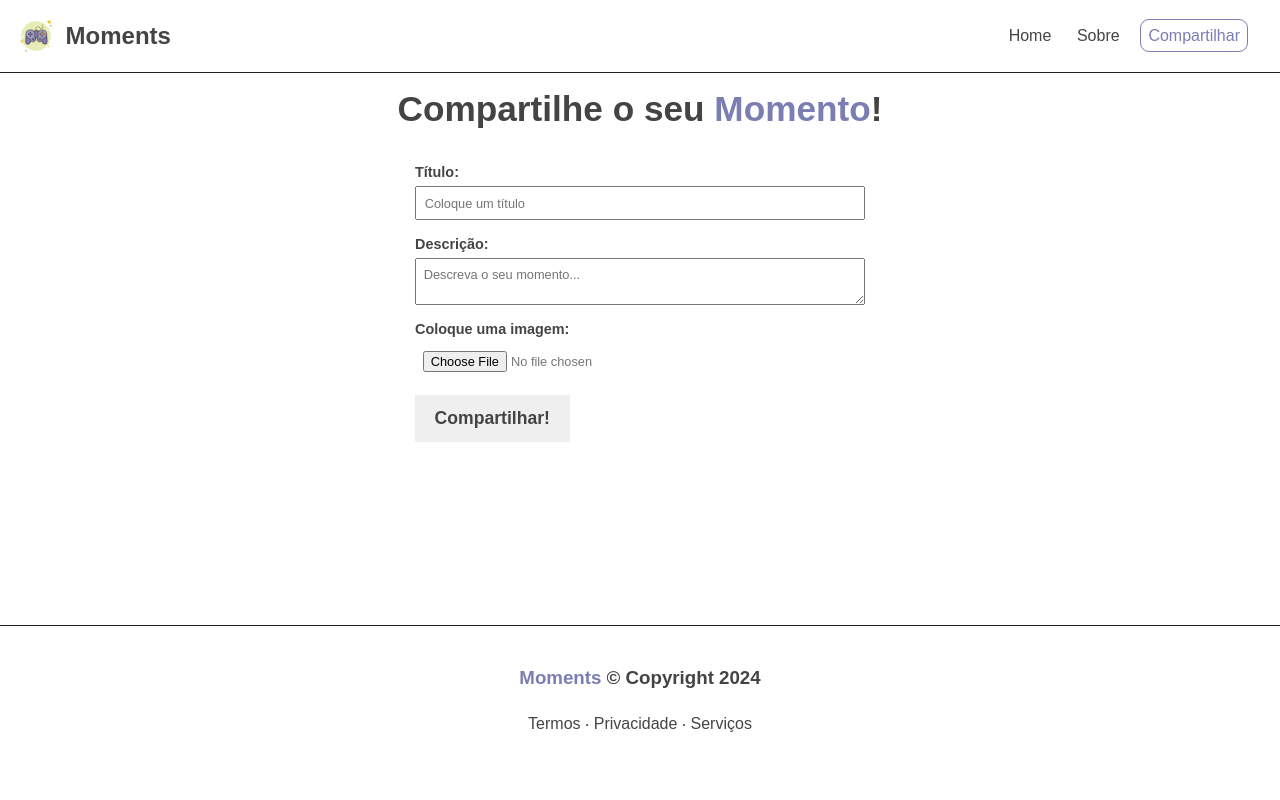
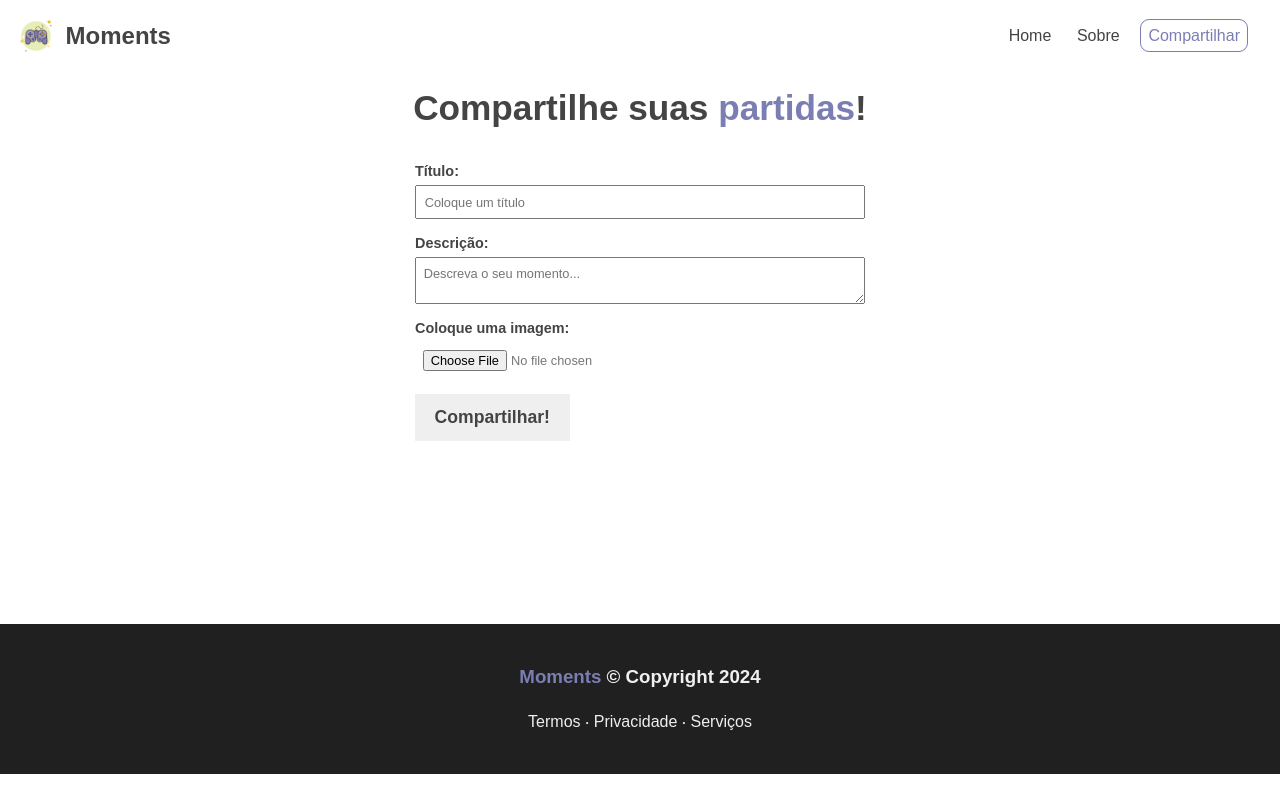
Before and after one commit to DvlprMatheus/Angular_Moments, an Angular app: page /moments/new in a window 1280 px wide. Built offline with nearby package versions, Linux system fonts and the light colour scheme.

Commit message:
CSS Update
Atualização de detalhes de estilização para o projeto.

```diff
--- a/src/app/components/footer/footer.component.css
+++ b/src/app/components/footer/footer.component.css
@@ -1,10 +1,14 @@
 footer {
-    border-top: 1px solid #202020;
+    background-color: #202020;
     display: flex;
     flex-direction: column;
     align-items: center;
     justify-content: center;
     height: 150px;
+}
+
+footer h3, p, a {
+    color: #efefef;
 }
 
 footer h3 {
@@ -19,3 +23,7 @@ footer span {
 footer a {
     cursor: pointer;
 }
+
+footer a:hover {
+    color: #7b7eb2;
+}
--- a/src/app/components/header/header.component.css
+++ b/src/app/components/header/header.component.css
@@ -2,7 +2,7 @@ nav {
     display: flex;
     justify-content: space-between;
     padding: 1em;
-    border-bottom: 1px solid #202020;
+
 }
 
 .brand, .links {
--- a/src/app/components/pages/new-moment/new-moment.component.html
+++ b/src/app/components/pages/new-moment/new-moment.component.html
@@ -1,2 +1,2 @@
-<h2>Compartilhe o seu <span>Momento</span>!</h2>
+<h2>Compartilhe suas <span>partidas</span>!</h2>
 <app-moment-form [btnText] = "btnText" (onSubmit)="createHandler($event)"></app-moment-form>
```
